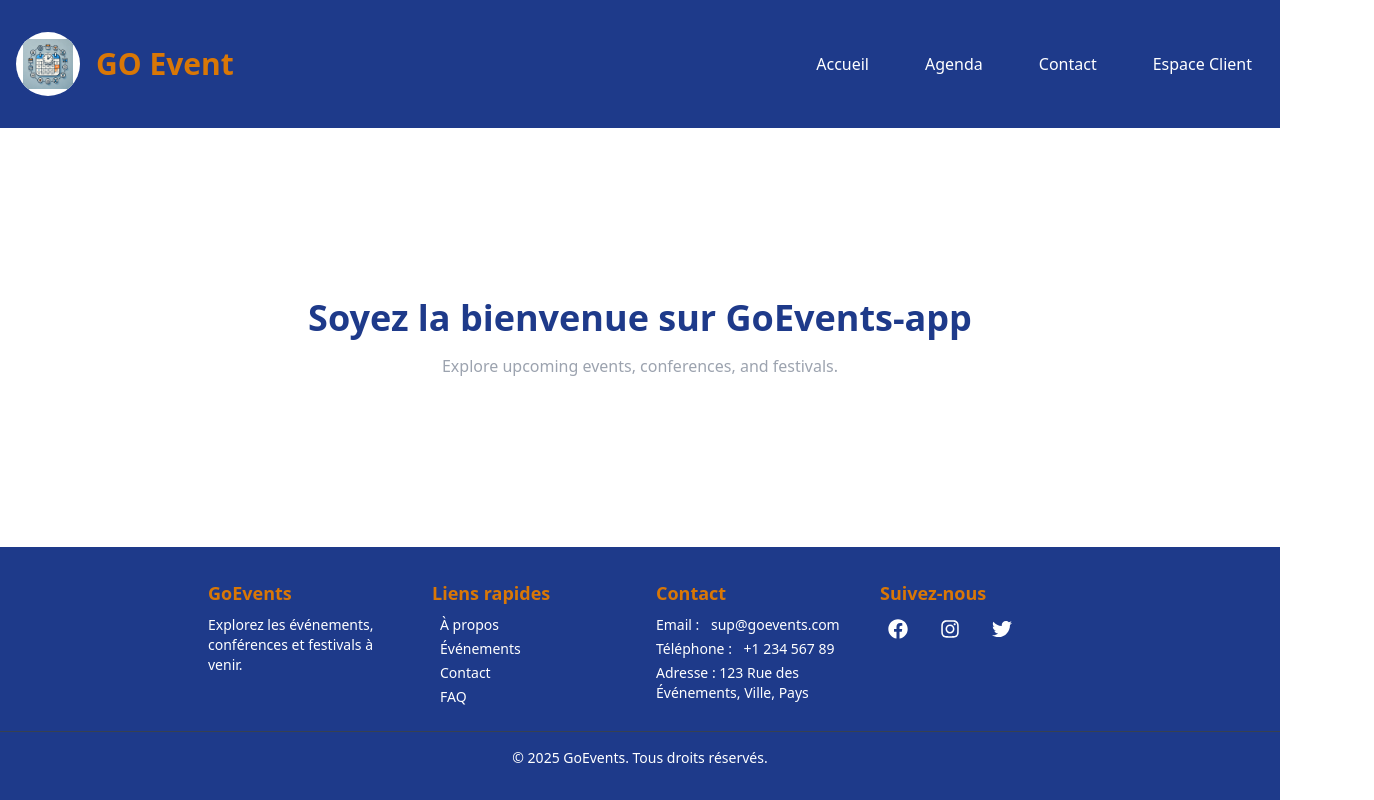
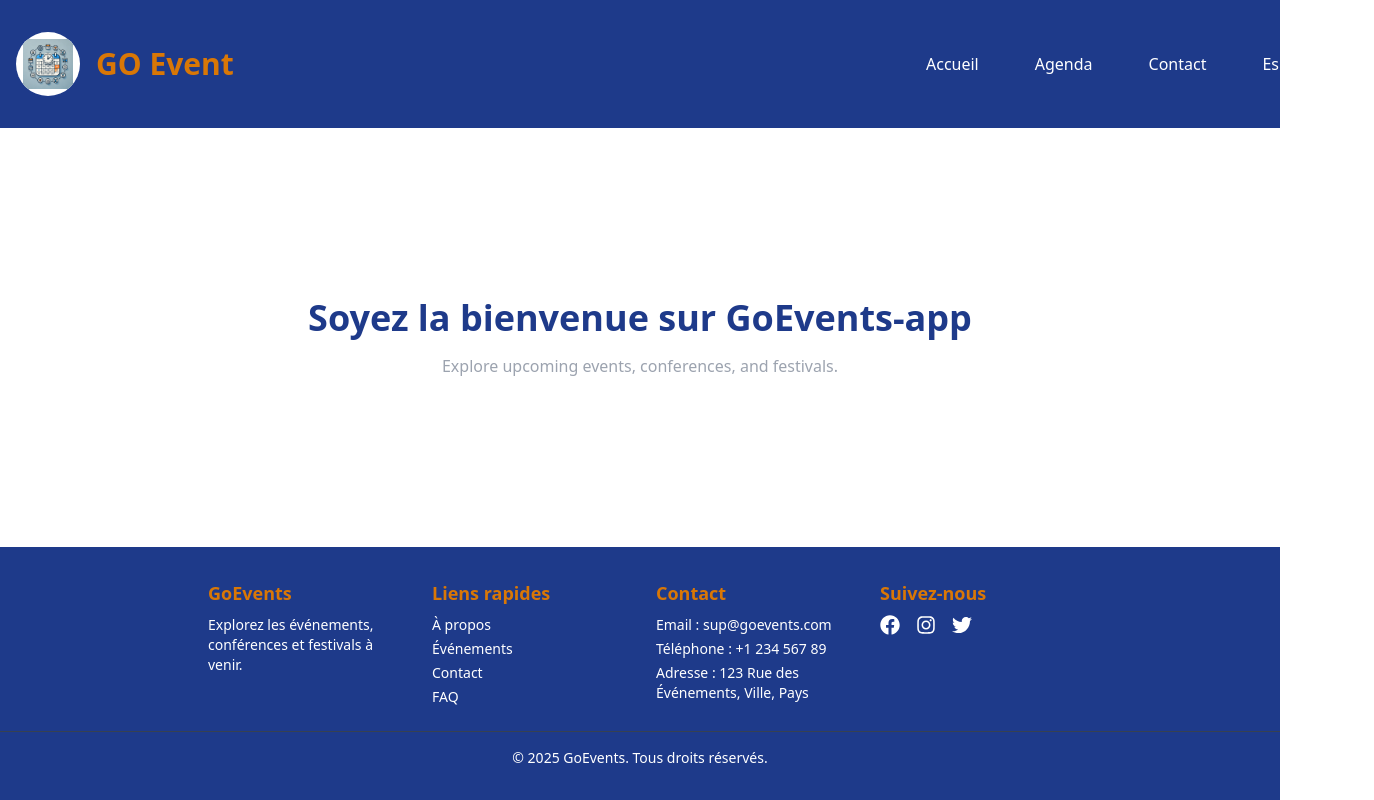
Before and after one commit to s6serge/goevents-app, a Next.js app: page / in a window 1280 px wide. Shown: the whole page, 1374 px wide, since content can reach past the window. Built offline with nearby package versions, Linux system fonts and the light colour scheme.

Commit message:
Changement de hover effect footer
changer le hover effect pour sous ligne. et reduit la taille en widht du hamburger menu

```diff
--- a/components/Footer.jsx
+++ b/components/Footer.jsx
@@ -19,7 +19,7 @@ const Footer = () => {
             <li>
               <a
                 href="/about"
-                className="hover:bg-[#D97706] hover:text-white transition-colors duration-300 px-2 py-1 rounded"
+                className="hover:underline hover:text-white transition-colors duration-300"
               >
                 À propos
               </a>
@@ -27,7 +27,7 @@ const Footer = () => {
             <li>
               <a
                 href="/events"
-                className="hover:bg-[#D97706] hover:text-white transition-colors duration-300 px-2 py-1 rounded"
+                className="hover:underline hover:text-white transition-colors duration-300"
               >
                 Événements
               </a>
@@ -35,7 +35,7 @@ const Footer = () => {
             <li>
               <a
                 href="/contact"
-                className="hover:bg-[#D97706] hover:text-white transition-colors duration-300 px-2 py-1 rounded"
+                className="hover:underline hover:text-white transition-colors duration-300"
               >
                 Contact
               </a>
@@ -43,7 +43,7 @@ const Footer = () => {
             <li>
               <a
                 href="/faq"
-                className="hover:bg-[#D97706] hover:text-white transition-colors duration-300 px-2 py-1 rounded"
+                className="hover:underline hover:text-white transition-colors duration-300"
               >
                 FAQ
               </a>
@@ -59,7 +59,7 @@ const Footer = () => {
               Email :{" "}
               <a
                 href="mailto:support@goevents.com"
-                className="hover:bg-[#D97706] hover:text-white transition-colors duration-300 px-2 py-1 rounded"
+                className="hover:underline hover:text-white transition-colors duration-300"
               >
                 sup@goevents.com
               </a>
@@ -68,7 +68,7 @@ const Footer = () => {
               Téléphone :{" "}
               <a
                 href="tel:+123456789"
-                className="hover:bg-[#D97706] hover:text-white transition-colors duration-300 px-2 py-1 rounded"
+                className="hover:underline hover:text-white transition-colors duration-300"
               >
                 +1 234 567 89
               </a>
@@ -85,7 +85,7 @@ const Footer = () => {
               href="https://facebook.com"
               target="_blank"
               rel="noopener noreferrer"
-              className="text-white text-xl hover:bg-[#D97706] hover:text-[#1E3A8A] transition-colors duration-300 px-2 py-1 rounded"
+              className="text-white text-xl hover:underline hover:text-white transition-colors duration-300"
             >
               <FaFacebook />
             </a>
@@ -93,7 +93,7 @@ const Footer = () => {
               href="https://instagram.com"
               target="_blank"
               rel="noopener noreferrer"
-              className="text-white text-xl hover:bg-[#D97706] hover:text-[#1E3A8A] transition-colors duration-300 px-2 py-1 rounded"
+              className="text-white text-xl hover:underline hover:text-white transition-colors duration-300"
             >
               <FaInstagram />
             </a>
@@ -101,7 +101,7 @@ const Footer = () => {
               href="https://twitter.com"
               target="_blank"
               rel="noopener noreferrer"
-              className="text-white text-xl hover:bg-[#D97706] hover:text-[#1E3A8A] transition-colors duration-300 px-2 py-1 rounded"
+              className="text-white text-xl hover:underline hover:text-white transition-colors duration-300"
             >
               <FaTwitter />
             </a>
--- a/components/Header.jsx
+++ b/components/Header.jsx
@@ -30,14 +30,14 @@ export default function Header() {
 
         {/* Navigation Links */}
         <ul
-          className={`absolute md:static top-full right-0 bg-[#1E3A8A] shadow-lg w-[70vw] flex flex-col gap-4 py-4 px-4 md:w-auto md:flex md:flex-row md:bg-transparent md:shadow-none md:gap-8 md:py-0 md:px-0 ${
+          className={`absolute md:static top-full right-0 bg-[#1E3A8A] shadow-lg w-[75vw] max-w-[350px] flex flex-col gap-3 py-4 px-3 md:w-auto md:flex md:flex-row md:bg-transparent md:shadow-none md:gap-8 md:py-0 md:px-0 ${
             menuOpen ? "block" : "hidden"
           }`}
         >
           <li>
             <a
               href="#"
-              className="hover:bg-[#D97706] hover:text-[#FFFFFF] transition-colors duration-300 px-3 py-2 rounded-md"
+              className="hover:bg-[#D97706] hover:text-[#FFFFFF] transition-colors duration-300 px-3 py-2 rounded-md whitespace-nowrap"
             >
               Accueil
             </a>
@@ -45,7 +45,7 @@ export default function Header() {
           <li>
             <a
               href="#"
-              className="hover:bg-[#D97706] hover:text-[#FFFFFF] transition-colors duration-300 px-3 py-2 rounded-md"
+              className="hover:bg-[#D97706] hover:text-[#FFFFFF] transition-colors duration-300 px-3 py-2 rounded-md whitespace-nowrap"
             >
               Agenda
             </a>
@@ -53,7 +53,7 @@ export default function Header() {
           <li>
             <a
               href="#"
-              className="hover:bg-[#D97706] hover:text-[#FFFFFF] transition-colors duration-300 px-3 py-2 rounded-md"
+              className="hover:bg-[#D97706] hover:text-[#FFFFFF] transition-colors duration-300 px-3 py-2 rounded-md whitespace-nowrap"
             >
               Contact
             </a>
@@ -61,7 +61,7 @@ export default function Header() {
           <li>
             <a
               href="#"
-              className="hover:bg-[#D97706] hover:text-[#FFFFFF] transition-colors duration-300 px-3 py-2 rounded-md"
+              className="hover:bg-[#D97706] hover:text-[#FFFFFF] transition-colors duration-300 px-3 py-2 rounded-md whitespace-nowrap"
             >
               Espace Client
             </a>
```
